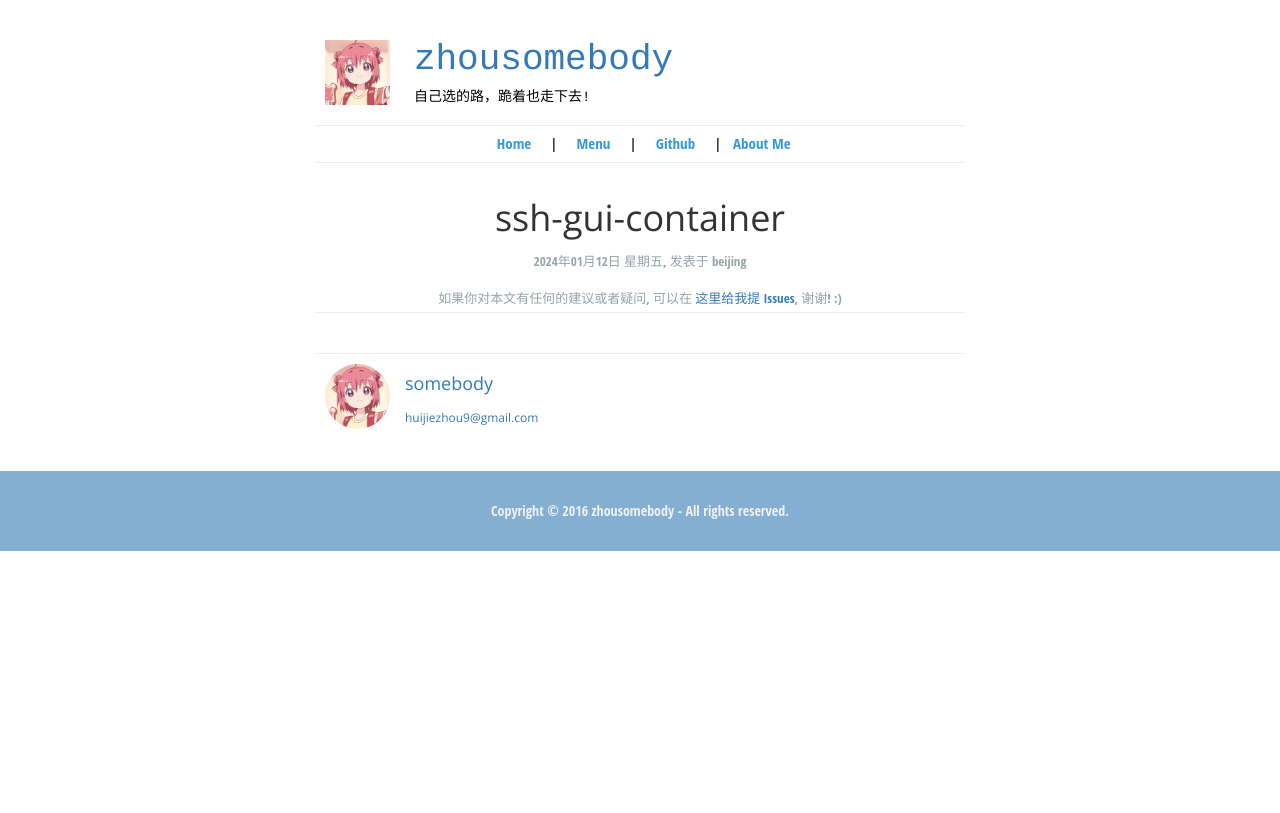
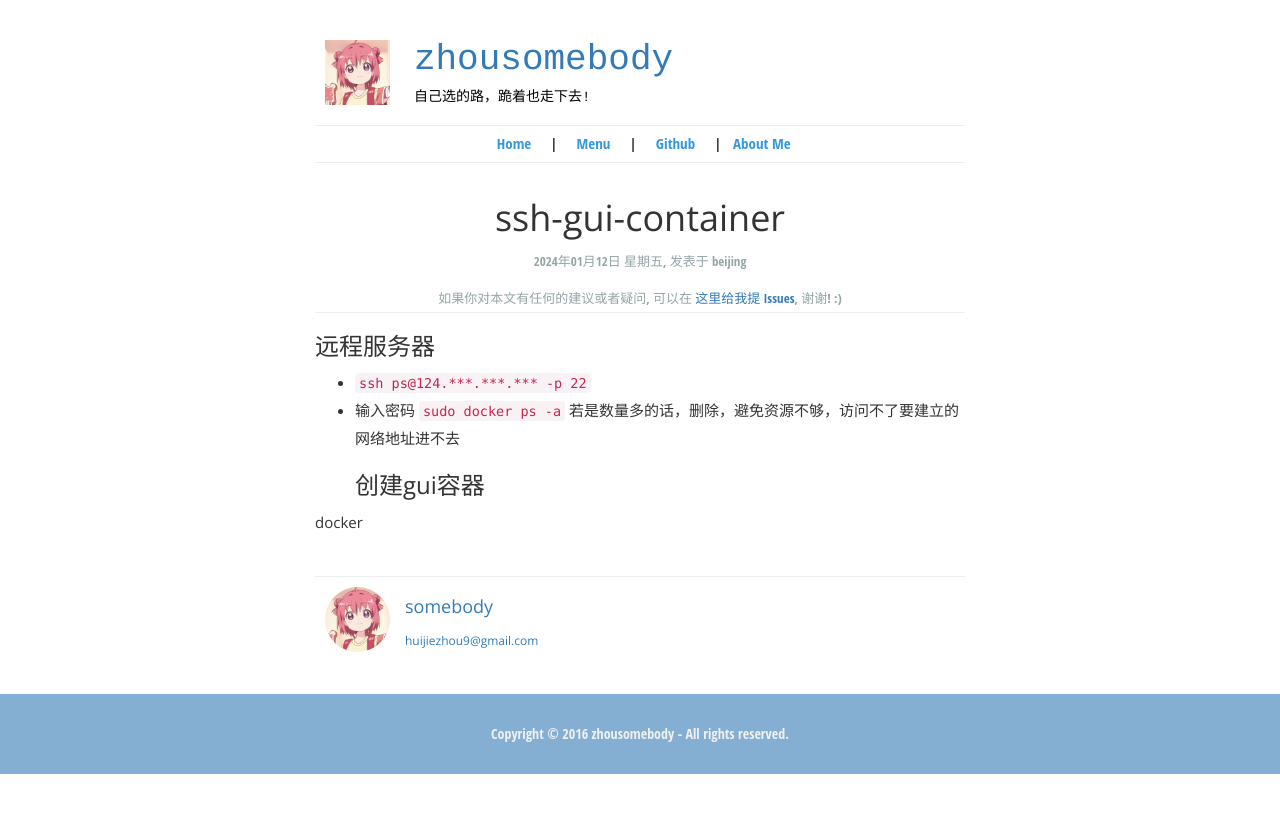
Before and after one commit to zhousomebody/zhousomebody.github.io, a Jekyll site: the page built from _posts/2024-01-12-ssh-gui-container.md, in a window 1280 px wide. Shown: the top 813 px of the page. Built offline with Jekyll 4.4.1, drawn with Linux system fonts in a browser that asks for light colours; Markdown is read by kramdown in place of the engine named in the settings.

Commit message:
Update 2024-01-12-ssh-gui-container.md

````diff
--- a/_posts/2024-01-12-ssh-gui-container.md
+++ b/_posts/2024-01-12-ssh-gui-container.md
@@ -6,3 +6,12 @@ location: beijing
 pulished: true
 excerpt_separator: "##"
 ---
+
+### 远程服务器
+- ```ssh ps@124.***.***.*** -p 22```
+- 输入密码
+```sudo docker ps -a```
+若是数量多的话，删除，避免资源不够，访问不了要建立的网络地址进不去
+### 创建gui容器
+
+docker
````
